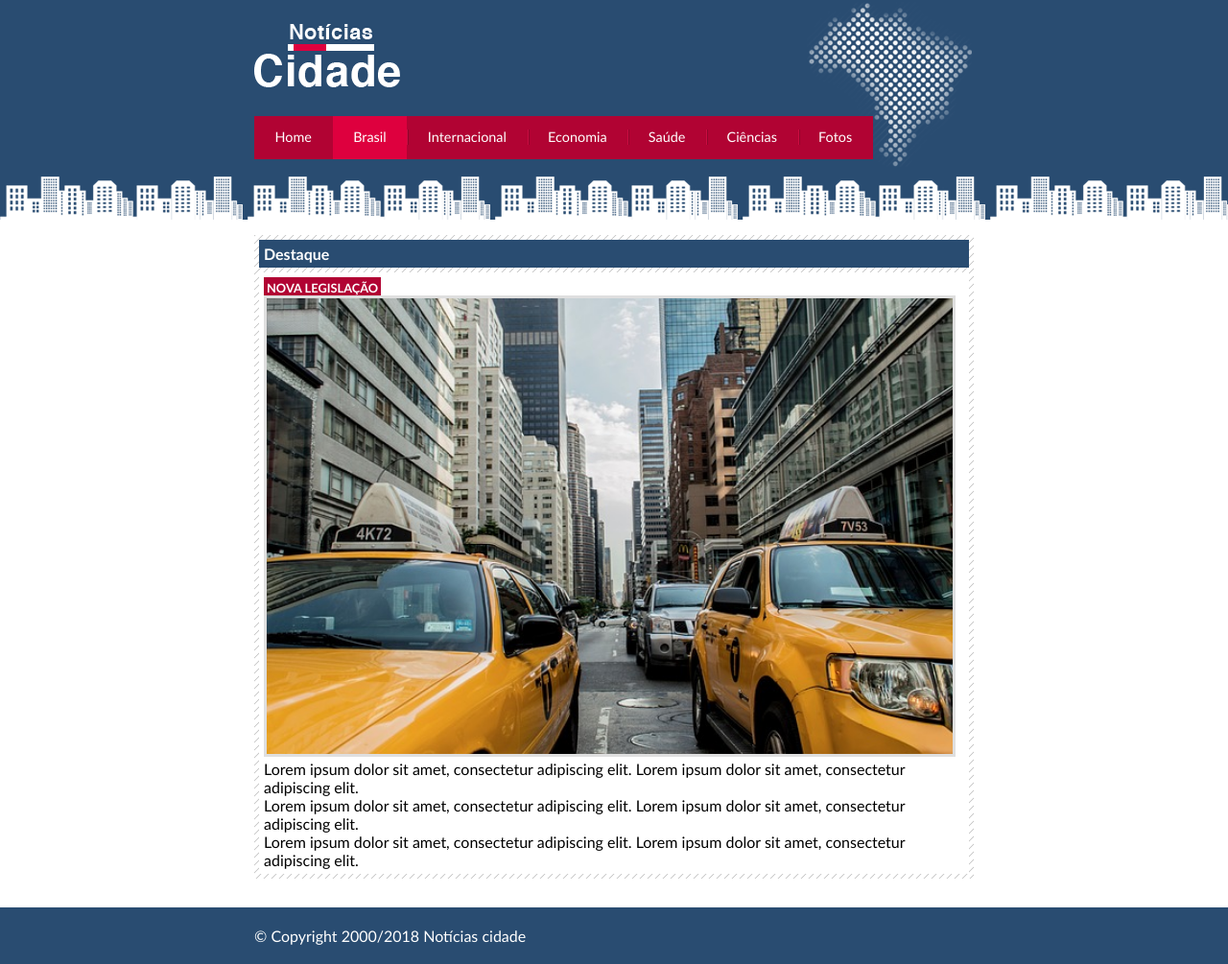
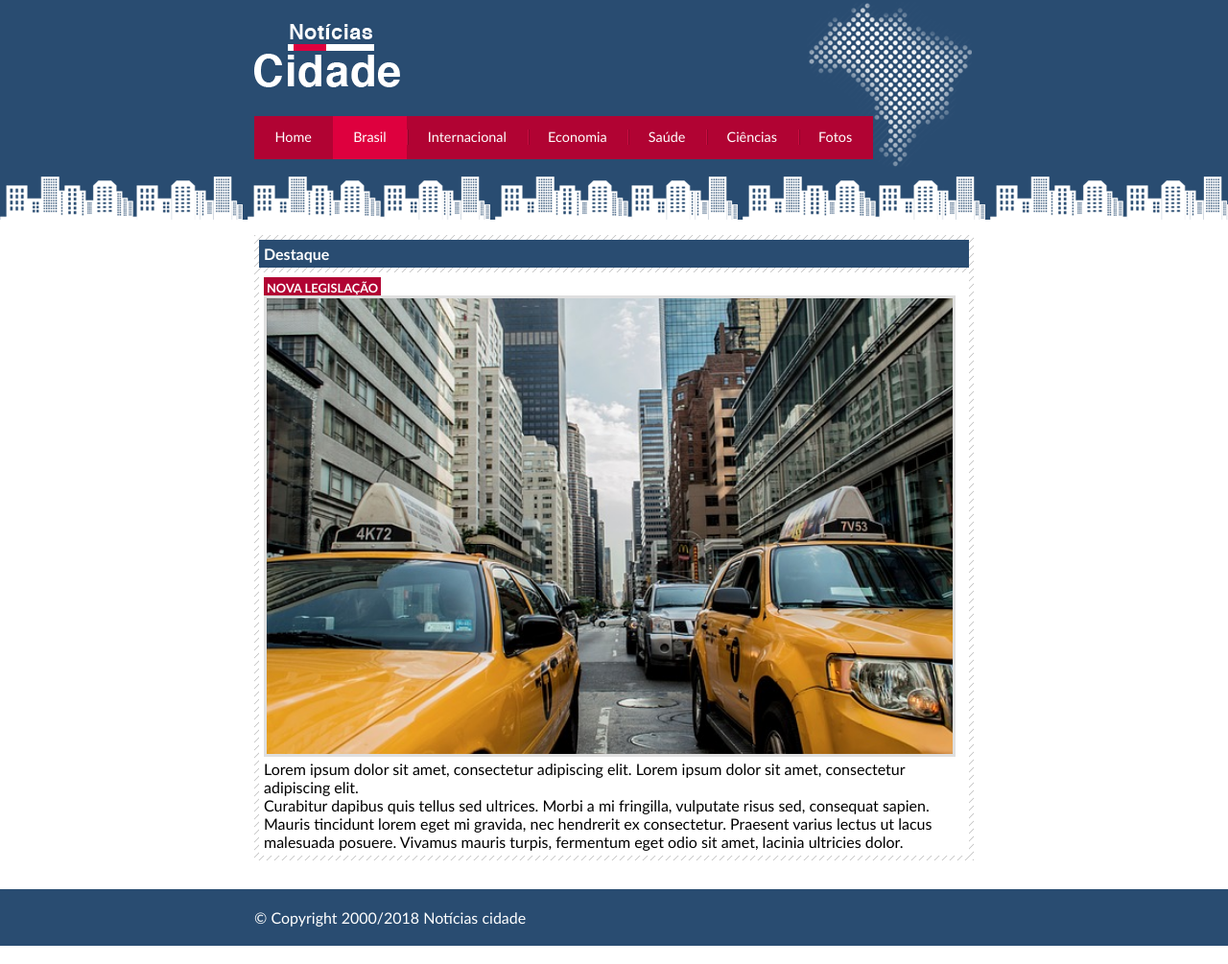
Before and after one commit to dwmartins/Projeto-Not-cias-Cidades-, a plain HTML site: page nova-legislacao.html in a window 1280 px wide. Shown: the whole page at 96% size. Drawn offline with Linux system fonts and the light colour scheme.

Commit message:
atualização
adicionado mais conteúdo há pagina "nova-legislacao.html"

```diff
--- a/nova-legislacao.html
+++ b/nova-legislacao.html
@@ -41,14 +41,11 @@
                         </p>
 
                         <p>
-                            Lorem ipsum dolor sit amet, consectetur adipiscing elit.
-                            Lorem ipsum dolor sit amet, consectetur adipiscing elit.
+                            Curabitur dapibus quis tellus sed ultrices. Morbi a mi fringilla, vulputate risus sed, consequat sapien.
                         </p>
 
                         <p>
-                            Lorem ipsum dolor sit amet, consectetur adipiscing elit.
-                            Lorem ipsum dolor sit amet, consectetur adipiscing elit.
-                        </p>
+                            Mauris tincidunt lorem eget mi gravida, nec hendrerit ex consectetur. Praesent varius lectus ut lacus malesuada posuere. Vivamus mauris turpis, fermentum eget odio sit amet, lacinia ultricies dolor.
 
                     </div>
 
```
